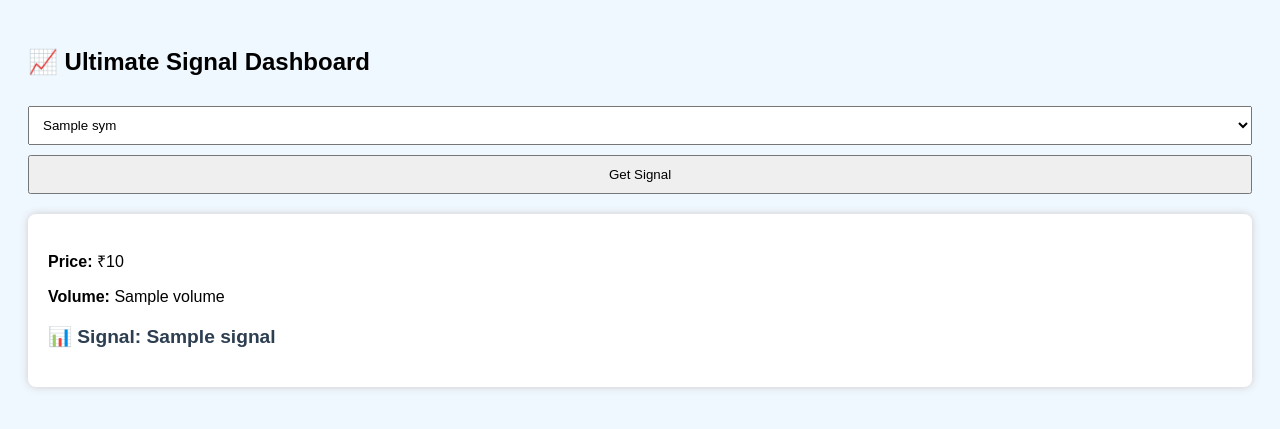
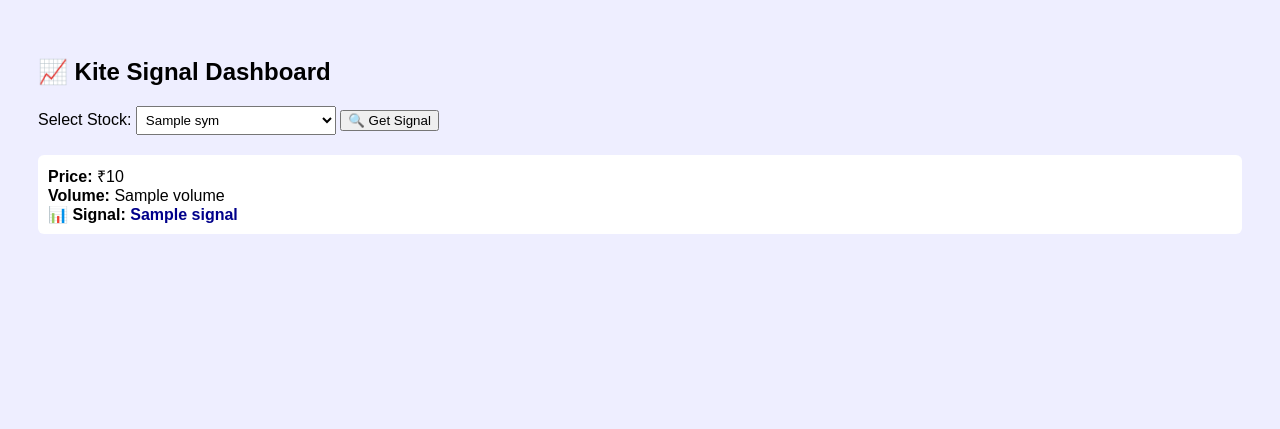
Before and after one commit to sudch-dev/SmartDecisionTrader, a Flask app: template templates/signal.html in a window 1280 px wide. Shown: the top 429 px of the page. Run offline with Flask 3, Linux system fonts and the light colour scheme; the template is opened without the code that fills it: most values are stand-ins (such as "Sample title", 1, 10 or a date in 2020).

Commit message:
Add files via upload

```diff
--- a/templates/signal.html
+++ b/templates/signal.html
@@ -1,38 +1,29 @@
 <!DOCTYPE html>
-<html lang="en">
+<html>
 <head>
-  <meta charset="UTF-8" />
-  <title>Ultimate Signal</title>
-  <meta name="viewport" content="width=device-width, initial-scale=1.0" />
-  <style>
-    body { font-family: Arial, sans-serif; padding: 20px; background: #f0f8ff; }
-    select, button { padding: 10px; width: 100%; margin-top: 10px; }
-    .card { background: #fff; padding: 20px; margin-top: 20px; border-radius: 8px; box-shadow: 0 0 8px #ccc; }
-    .highlight { font-weight: bold; font-size: 1.2em; color: #2c3e50; }
-  </style>
+  <title>Kite Signal</title>
 </head>
-<body>
-  <h2>📈 Ultimate Signal Dashboard</h2>
-
-  <form method="post">
-    <select name="symbol">
-      {% for sym in symbols %}
-        <option value="{{ sym }}" {% if selected_symbol == sym %}selected{% endif %}>{{ sym }}</option>
-      {% endfor %}
-    </select>
-    <button type="submit">Get Signal</button>
-  </form>
-
-  {% if data %}
-  <div class="card">
-    {% if data.error %}
-      <p class="highlight">⚠️ Error: {{ data.error }}</p>
-    {% else %}
-      <p><b>Price:</b> ₹{{ data.price }}</p>
-      <p><b>Volume:</b> {{ data.volume }}</p>
-      <p class="highlight">📊 Signal: {{ data.signal }}</p>
+<body style="font-family:sans-serif;background:#eef;padding:30px;">
+  <h2>📈 Kite Signal Dashboard</h2>
+  {% if not_logged_in %}
+    <a href="/login"><button style="padding:10px 20px;">🔐 Login with Kite</button></a>
+  {% else %}
+    <form method="POST">
+      <label>Select Stock:</label>
+      <select name="symbol" style="width:200px;padding:5px;">
+        {% for sym in symbols %}
+          <option value="{{sym}}" {% if selected_symbol==sym %}selected{% endif %}>{{sym}}</option>
+        {% endfor %}
+      </select>
+      <button type="submit">🔍 Get Signal</button>
+    </form>
+    {% if data %}
+      <div style="margin-top:20px;padding:10px;background:#fff;border-radius:6px;">
+        <b>Price:</b> ₹{{data.price}}<br>
+        <b>Volume:</b> {{data.volume}}<br>
+        <b>📊 Signal:</b> <span style="color:darkblue;font-weight:bold;">{{data.signal}}</span>
+      </div>
     {% endif %}
-  </div>
   {% endif %}
 </body>
 </html>
```
